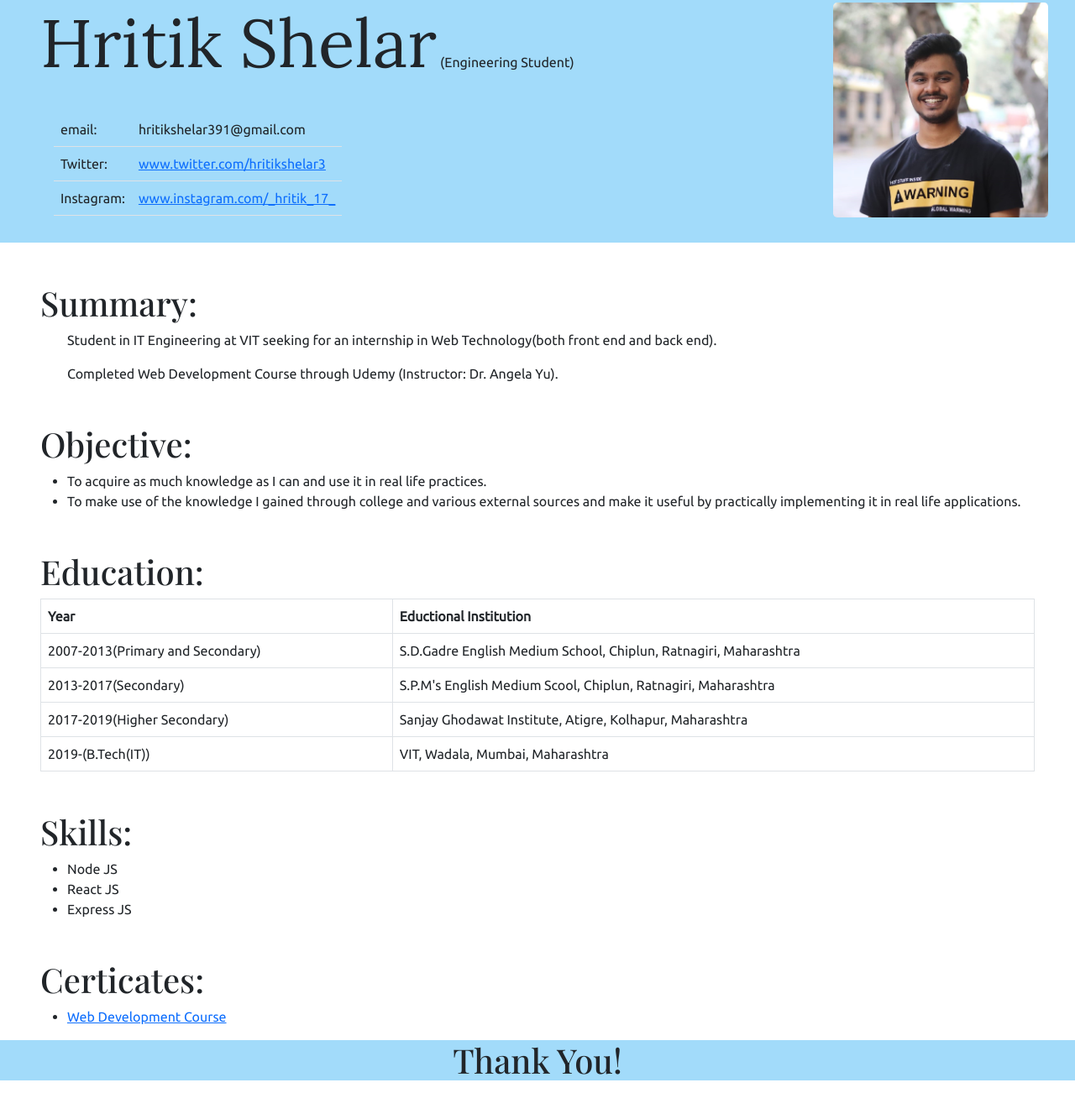
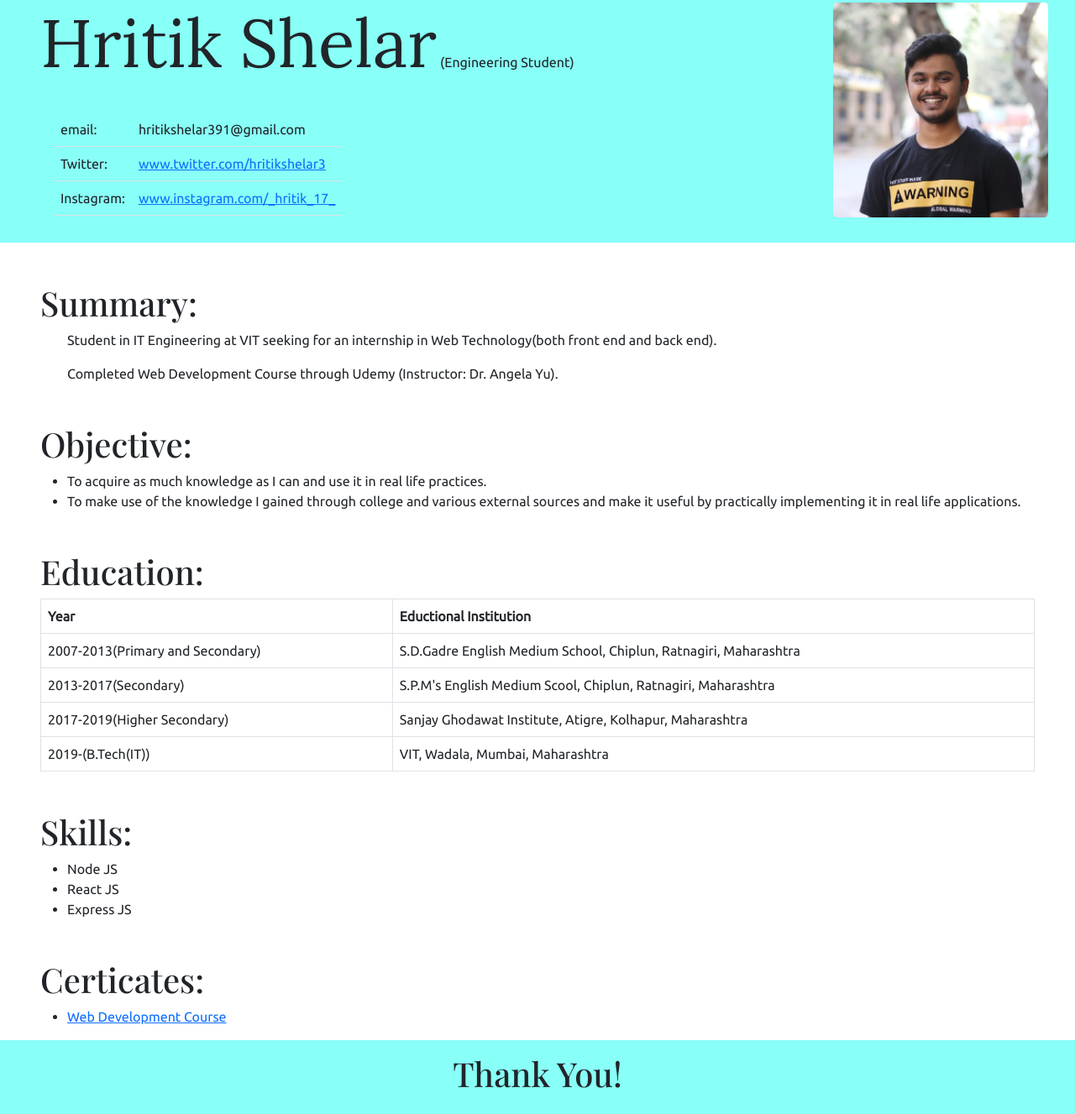
Before and after one commit to NiGhtKinG17/My-Resume, a plain HTML site: page index.html in a window 1280 px wide. Shown: the part 29-1356 px from the top of the page at 84% size. Before the commit the page ends 1324 px from the top, so only its background shows below. Drawn offline with nearby package versions, Linux system fonts and the light colour scheme.

Commit message:
My resume 2021

```diff
--- a/css/styles.css
+++ b/css/styles.css
@@ -15,7 +15,7 @@ h1 {
 }
 
 .top {
-  background-color: #A2DBFA
+  background-color: #88FFF7
 }
 
 .contact {
@@ -71,8 +71,10 @@ h1 {
 }
 
 .enclosure {
-  background-color: #A2DBFA;
+  background-color: #88FFF7;
   text-align: center;
   margin-bottom: 0;
   font-family: 'Lora', serif;
+  padding-top: 1rem;
+  padding-bottom: 1rem;
 }
```
